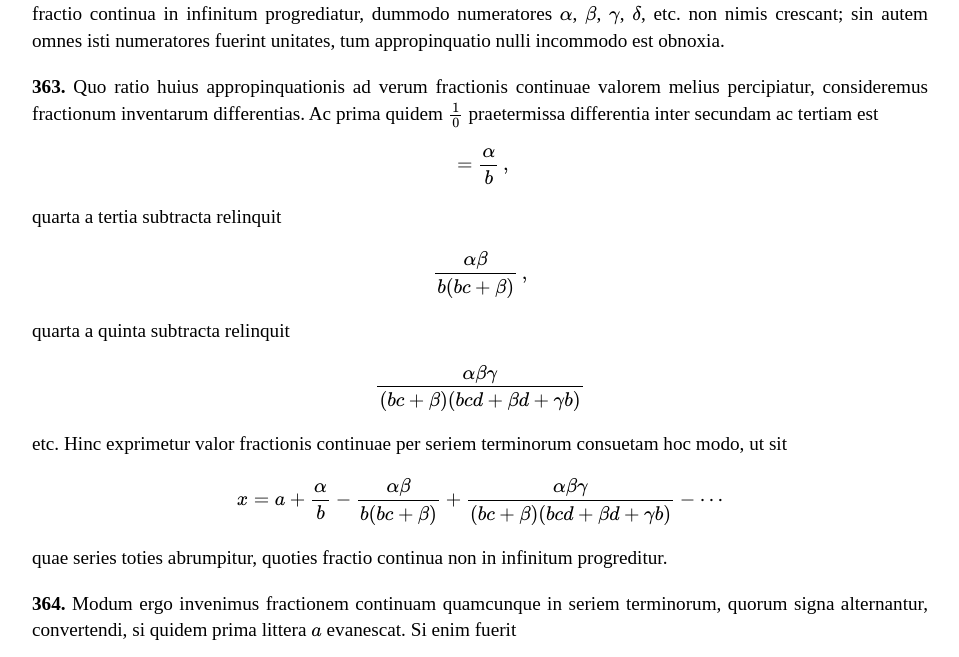
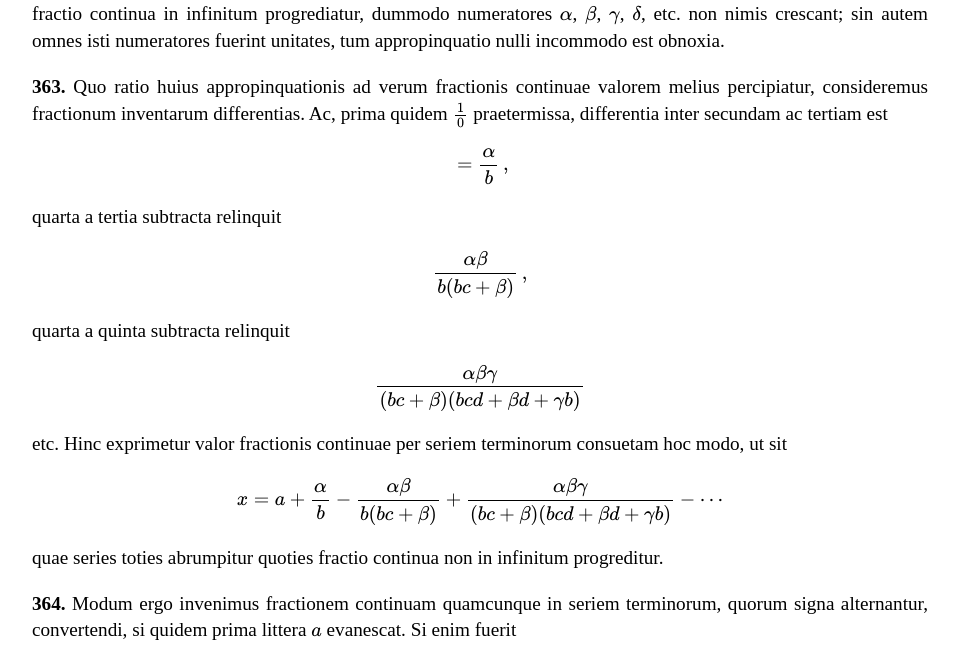
Before and after one commit to ttdoucet/ttdoucet.github.io, a Jekyll site: the page built from euler/e101.html, in a window 1280 px wide and 900 px high, scrolled down 2961 px. Shown: the part 184-841 px from the top of the window, without its empty margins (160-1119 px from the left). Built offline with Jekyll 4.4.1, drawn with Linux system fonts in a browser that asks for light colours; formulas are drawn with MathJax 3.

Commit message:
Corrected errors in transcription.

```diff
--- a/euler/e101-en.html
+++ b/euler/e101-en.html
@@ -185,7 +185,7 @@ Then it is clear that the first fraction \(1\over 0\) is greater than
 \(x\), but the second \(a\over 1\) will be less than \(x\),
 and the third \(a+{\alpha\over b}\) will again be greater,
 the fourth once again less, and so forth, where these
-fractions will alternate, being greater, then less, than \(x\).
+fractions will alternate being greater, then less, than \(x\).
 
 Furthermore, it is clear that
 each fraction is closer to  \(x\) than any of its predecessors is,
--- a/euler/e101.html
+++ b/euler/e101.html
@@ -183,7 +183,8 @@ tum appropinquatio nulli incommodo est obnoxia.
 <p><esec>363.</esec>
 Quo ratio huius appropinquationis ad verum fractionis continuae
 valorem melius percipiatur, consideremus fractionum inventarum differentias.
-Ac prima quidem \(1\over 0\) praetermissa differentia inter secundam ac tertiam est
+Ac, prima quidem \(1\over 0\) praetermissa, differentia inter
+secundam ac tertiam est
 
 \begin{equation}
 {} = {\alpha \over b}\,,
@@ -208,7 +209,7 @@ hoc modo, ut sit
 x = a + {\alpha \over b} - {\alpha\beta \over b(bc+\beta)} + {\alpha\beta\gamma \over (bc + \beta)(bcd + \beta d + \gamma b)} - \cdots
 \end{equation}
 
-quae series toties abrumpitur, quoties fractio continua non in infinitum progreditur.
+quae series toties abrumpitur quoties fractio continua non in infinitum progreditur.
 
 <p><esec>364.</esec>
 Modum ergo invenimus fractionem continuam quamcunque in seriem
```
